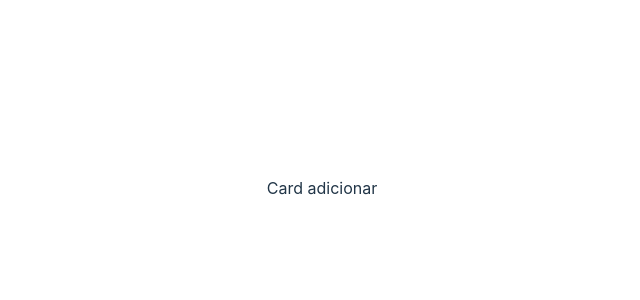
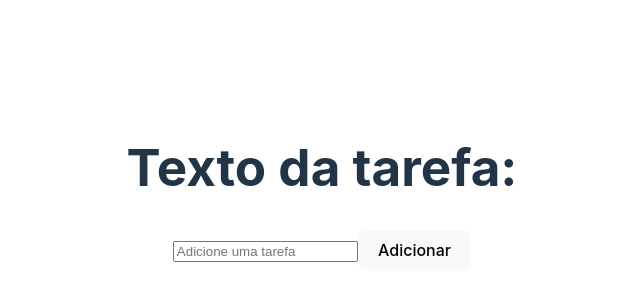
Before and after one commit to JoaoVictorio/M1.S09.S10-lista-exercicioReact, a React (Vite) app: page / in a window 1280 px wide. Shown: the part 212-512 px from the top of the page, without its empty margins (318-958 px from the left). Built offline with nearby package versions, Linux system fonts and the light colour scheme.

Commit message:
termina ex 1

```diff
--- a/src/components/CardAdicionar/index.jsx
+++ b/src/components/CardAdicionar/index.jsx
@@ -1,6 +1,18 @@
+import { useState } from "react";
+
 function CardAdicionar() {
+
+  const [textoTarefa, setTextoTarefa] = useState("")
+
   return (
-    <div>Card adicionar</div>
+    <div>
+      <h1>Texto da tarefa: {textoTarefa}</h1>
+      <input type="text"
+      value={textoTarefa}
+      onChange={(evento) => setTextoTarefa(evento.target.value)}
+      placeholder="Adicione uma tarefa" />
+      <button onClick={() => {}}>Adicionar</button>
+    </div>
   )
 }
 
```
